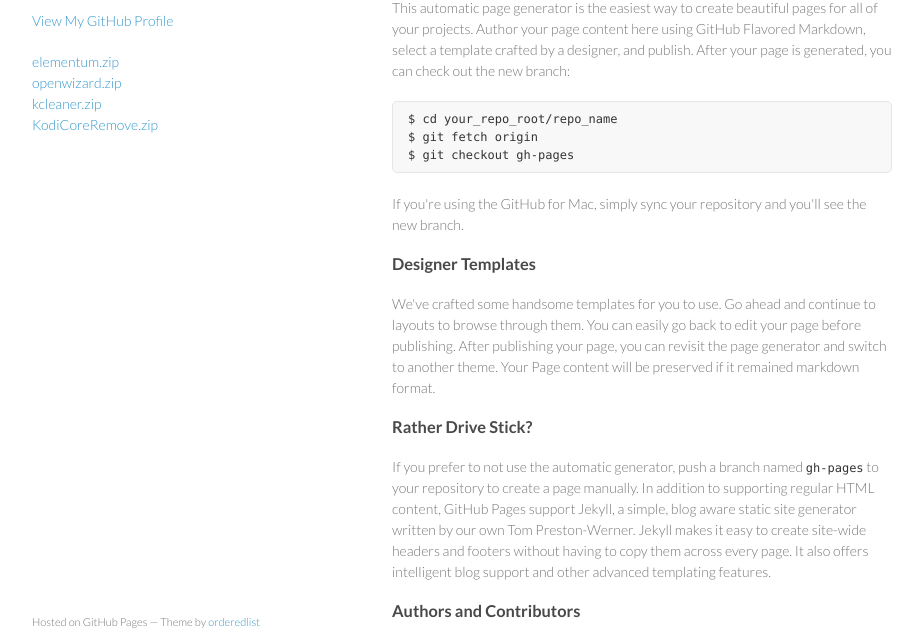
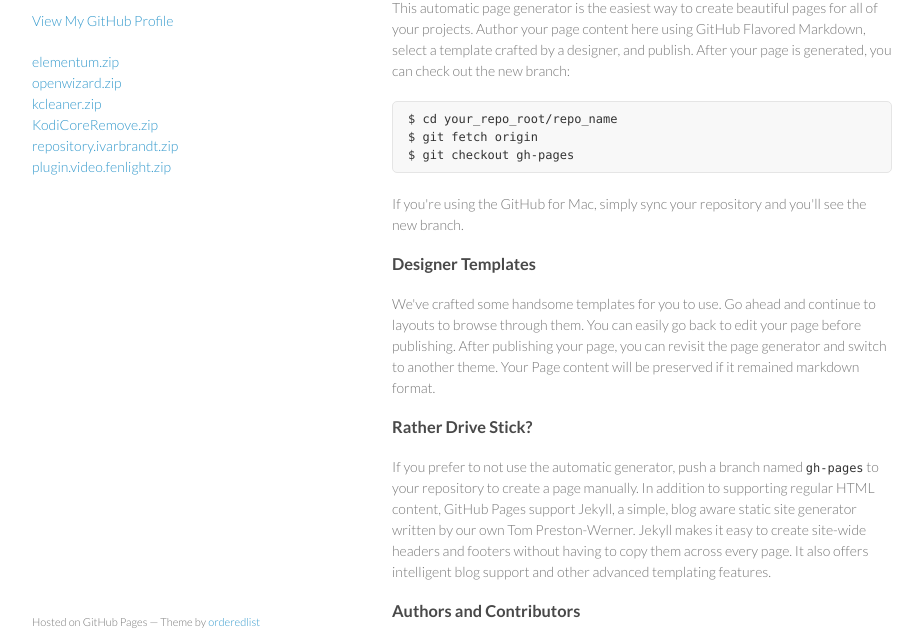
Before and after one commit to nhan92/nhan92.github.io, a plain HTML site: page index.html in a window 1280 px wide. Shown: the part 99-736 px from the top of the page, without its empty margins (178-1101 px from the left). Drawn offline with Linux system fonts and the light colour scheme.

Commit message:
Update index.html

```diff
--- a/index.html
+++ b/index.html
@@ -27,6 +27,10 @@
         <a href="kcleaner.zip">kcleaner.zip</a>
         <br>
         <a href="KodiCoreRemove.zip">KodiCoreRemove.zip</a>
+        <br>
+        <a href="https://ivarbrandt.github.io/repository.ivarbrandt/">repository.ivarbrandt.zip</a>
+        <br>
+        <a href="https://tikipeter.github.io/packages/">plugin.video.fenlight.zip</a>
         <br>
 
       </header>
```
